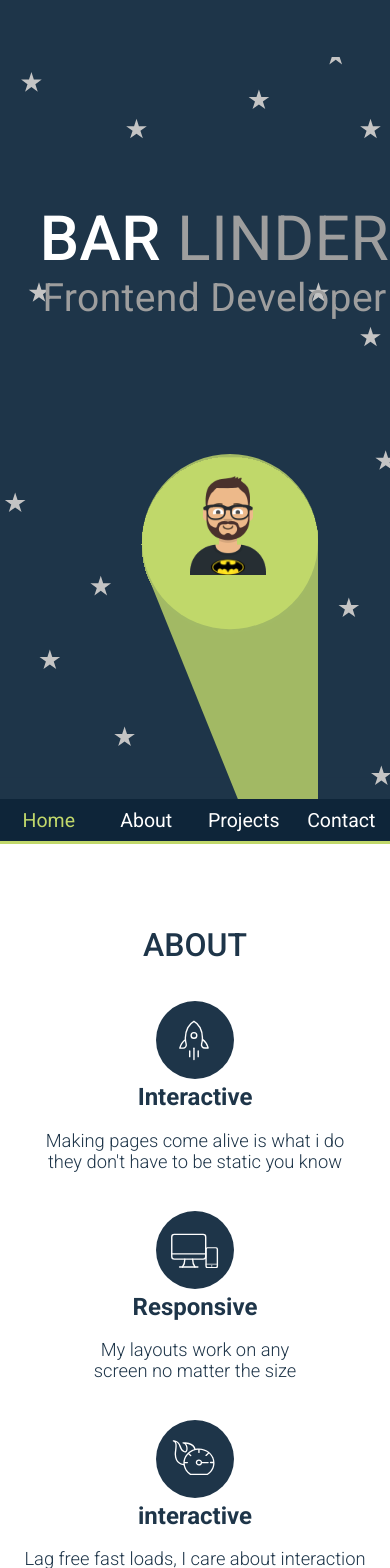
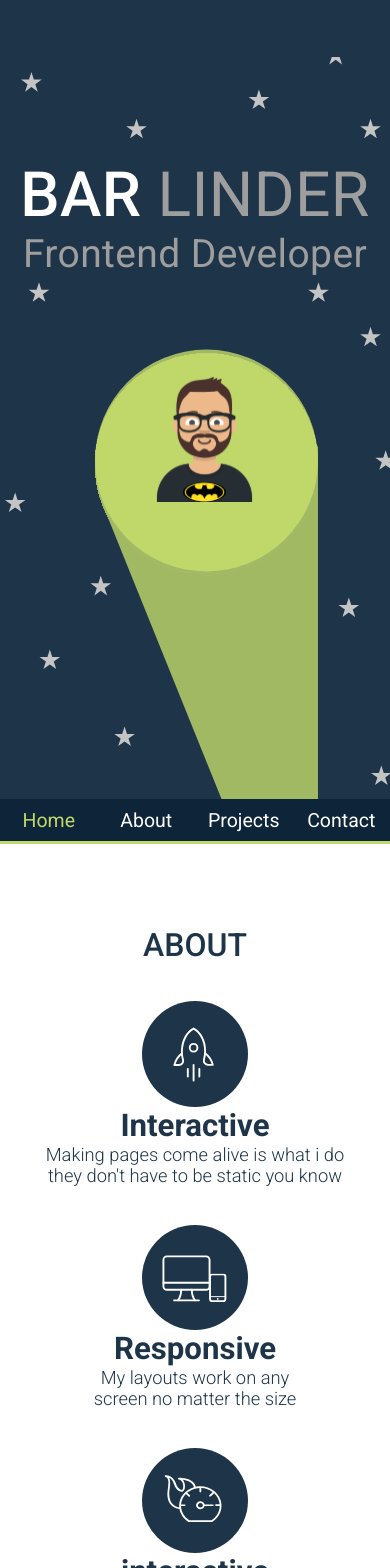
Before and after one commit to rednil-rab/portfolio, a React (Create React App) app: page / in a window 390 px wide. Shown: the top 1568 px of the page. Built offline with nearby package versions, Linux system fonts and the light colour scheme.

Commit message:
css_fix_section_1

```diff
--- a/src/Components/Navbar/NavBar.css
+++ b/src/Components/Navbar/NavBar.css
@@ -15,6 +15,7 @@
     align-items: center;
     border-bottom: solid 3px #C1D86B;
     font-family: Roboto, sans-serif;
+    z-index: 9;
   }
   .selectd {
     color: #C1D86B;
--- a/src/Components/Section1/Section1.css
+++ b/src/Components/Section1/Section1.css
@@ -111,8 +111,10 @@
          width: 100%;
      }
      .column-div h1 {
-         align-self: unset;
-         font-size: 10vw;
+        align-self: center;
+        font-size: 10vw;
+        margin-left: unset;
+        margin-top: 10vw;
      }
      .column-div span {
         font-size: 16vw;
@@ -120,9 +122,8 @@
     .cone {
         right: 18%;
         bottom: 0;
-        width: 46vw;
-        height: 100vw;
-        position: absolute;
+        width: 58vw;
+        height: 127vw;
     }
     .column-div img {
         left: 24%;
--- a/src/Components/Section2/Section2.css
+++ b/src/Components/Section2/Section2.css
@@ -18,10 +18,19 @@
     justify-content: space-around;
     margin: 4vw 0;
 }
-
+.img-div {
+    width: 25vw;
+    display: flex;
+    flex-direction: column;
+    align-items: center;
+}
+.img-div h2 {
+    font-size: 2vw;
+}
 .img-div p {
     font-weight: 300;
-    font-size: 1.7vw;
+    font-size: 1.5vw;
+    margin: 0;
 }
 .content-section h3 {
     font-family: 'Roboto', sans-serif;
@@ -30,14 +39,15 @@
 }
 
 .profile-container {
-
+    position: relative;
     display: flex;
     align-items: center;
     justify-content: space-between;
     width: 90%;
+    margin-left: 5vw;
 }
 .profile-container img{
-    width: 26vw;
+    width: 20vw;
 }
 
 .profile-text {
@@ -85,12 +95,17 @@
 @media screen and (max-width: 900px) {
     .img-container {
         flex-direction: column;
+        align-items: center;
+    }
+    .img-div {
+        width: 90vw;
     }
     .img-div h2 {
+        font-size: 8vw;
         margin: 0;
     }
     .img-div img {
-        width: 20%;
+        width: 30%;
     }
     .img-div p {
         font-size: 4.7vw;
--- a/src/Components/Section3/ItemList.js
+++ b/src/Components/Section3/ItemList.js
@@ -9,28 +9,28 @@ const list = [
         name: 'Cellcom',
         image: cellcom,
         link: 'https://cellcom-sales.co.il/endyear2020/',
-        text: 'Landing Page'
+        text: 'Landing Page for Cellcom'
 
     },
     {
         name: 'Isracard',
         image: isracard,
         link: 'https://adsil1.com/isracard/1120/tiktak/float/',
-        text: 'Landing Page'
+        text: 'Landing Page for Isracard'
 
     },
     {
         name: 'Susu&Sons',
         image: susu,
         link: 'https://adsil1.com/susu/live/',
-        text: 'Landing Page'
+        text: 'Landing Page for Susu&Sons'
 
     },
     {
         name: 'City Market',
         image: market,
         link: 'https://adsil1.com/market/live/',
-        text: 'Landing Page'
+        text: 'Landing Page for City Market'
 
     },
 ]
```
